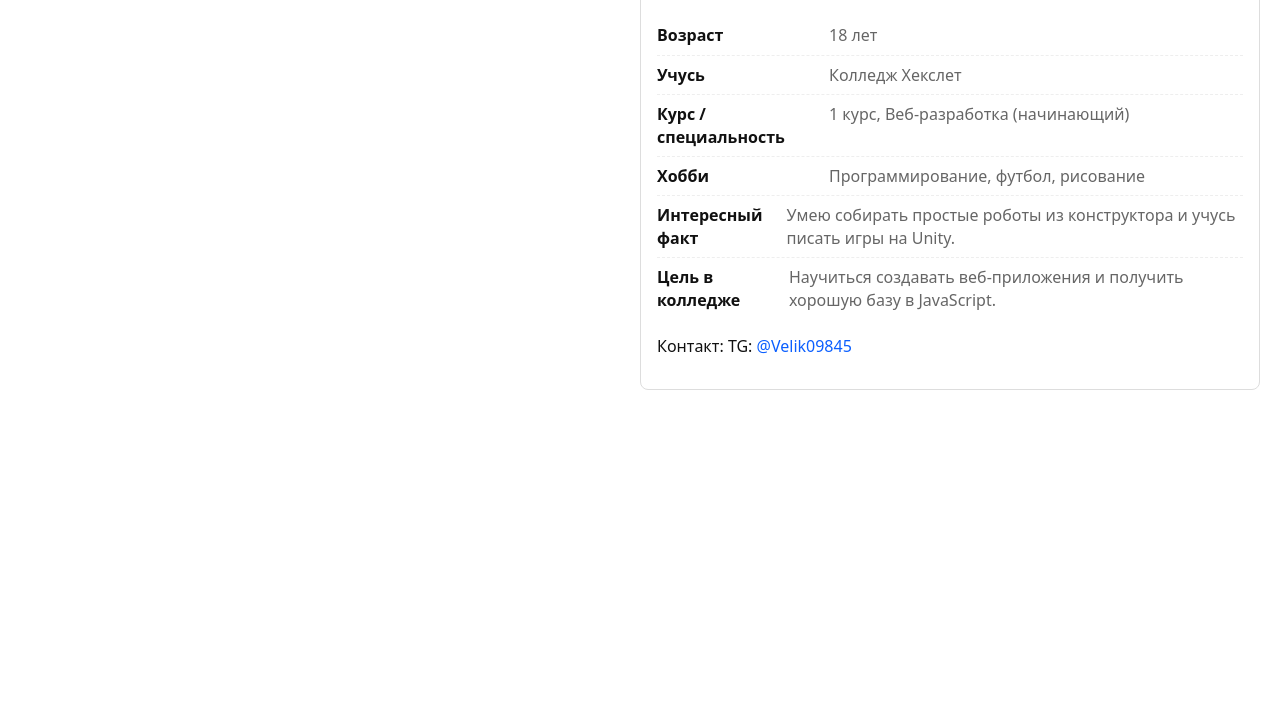
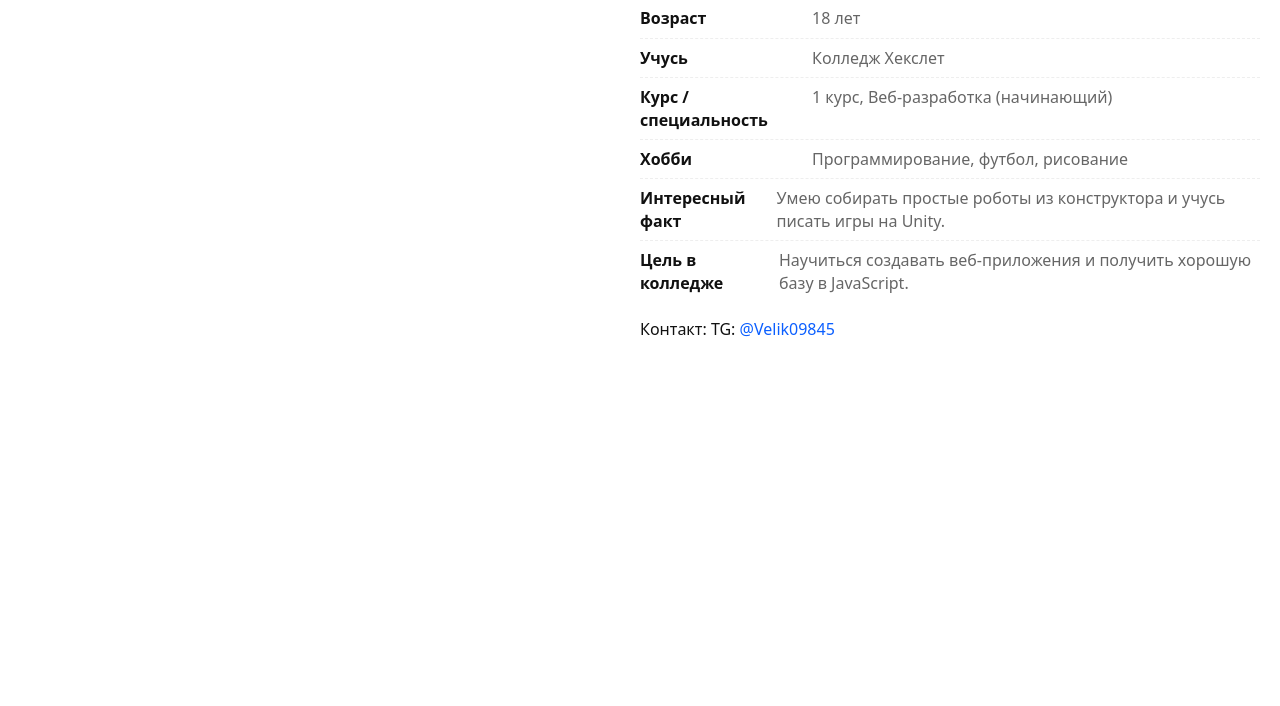
Before and after one commit to Velik098/dutrouxdesign, a website: page index.html in a window 1280 px wide. Shown: the part 94-800 px from the top of the page. Drawn offline with Linux system fonts and the light colour scheme.

Commit message:
Update index.html

```diff
--- a/index.html
+++ b/index.html
@@ -12,7 +12,6 @@
   </header>
 
   <main>
-    <article class="card" aria-labelledby="person-name">
     <h2 id="person-name">Иванов Иван Иванович</h2>
 
     <dl>
@@ -47,10 +46,7 @@
       </div>
     </dl>
 
-      <footer class="card-footer">
     <p>Контакт: TG: <a href="https://t.me/Velik09845" target="_blank" rel="noopener noreferrer">@Velik09845</a></p>
-      </footer>
-    </article>
   </main>
 </body>
 </html>
```
Lines whose indentation alone changed are shown as unchanged.
